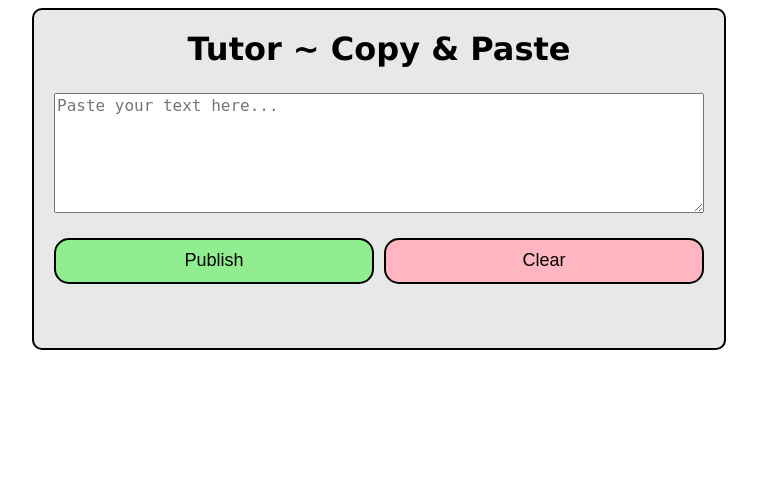
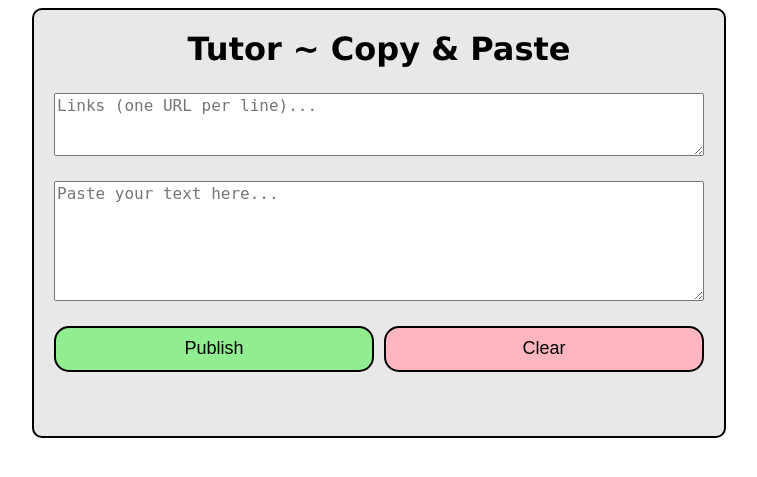
Before and after one commit to ingwaneorg/kopisha, a Flask app: template templates/tutor.html in a window 1280 px wide. Shown: the top 477 px of the page, without its empty margins (261-1018 px from the left). Run offline with Flask 3, Linux system fonts and the light colour scheme; the template is opened without the code that fills it, so the values that code supplies are empty.

Commit message:
Add links in a 2nd box

```diff
--- a/app.py
+++ b/app.py
@@ -8,7 +8,7 @@ app = Flask(__name__)
 app.secret_key = os.environ.get('SECRET_KEY', 'fallback-for-development')
 
 # The entire "database"
-current_clip = ""
+current_clip = {'text': '', 'links': []}
 
 # Tutor path from environment variable
 TUTOR_PATH = os.environ.get('TUTOR_PATH', 'paste-dev')
@@ -27,7 +27,7 @@ def health():
 
 @app.route('/clip')
 def get_clip():
-    return jsonify({'clip': current_clip})
+    return jsonify(current_clip)
 
 @app.route('/<path:tutor_path>', methods=['GET'])
 def tutor(tutor_path):
@@ -41,7 +41,11 @@ def publish(tutor_path):
         return "Not found", 404
     global current_clip
     data = request.get_json()
-    current_clip = data.get('clip', '').strip()[:1000]
+    raw_links = data.get('links', [])
+    current_clip = {
+        'text': data.get('text', '').strip()[:1000],
+        'links': [l.strip() for l in raw_links if l.strip()][:20],
+    }
     return jsonify({'success': True})
 
 if __name__ == '__main__':
--- a/templates/tutor.html
+++ b/templates/tutor.html
@@ -17,11 +17,22 @@
 
     <div class="section">
       <div class="row">
+        <textarea id="links-input"
+                  rows="3"
+                  placeholder="Links (one URL per line)..."
+                  style="width: 100%; resize: vertical; font-family: monospace; font-size: large;">{{ '\n'.join(clip.links) }}</textarea>
+      </div>
+    </div>
+
+    <div class="section-gap"></div>
+
+    <div class="section">
+      <div class="row">
         <textarea id="clip-input"
                   rows="6"
                   maxlength="1000"
                   placeholder="Paste your text here..."
-                  style="width: 100%; resize: vertical; font-family: monospace; font-size: large;">{{ clip }}</textarea>
+                  style="width: 100%; resize: vertical; font-family: monospace; font-size: large;">{{ clip.text }}</textarea>
       </div>
     </div>
 
@@ -52,12 +63,14 @@
 const tutorPath = window.location.pathname;
 
 function publishClip() {
-    const clip = document.getElementById('clip-input').value.trim();
+    const text = document.getElementById('clip-input').value.trim();
+    const linksRaw = document.getElementById('links-input').value;
+    const links = linksRaw.split('\n').map(l => l.trim()).filter(l => l.length > 0);
 
     fetch(tutorPath, {
         method: 'POST',
         headers: { 'Content-Type': 'application/json' },
-        body: JSON.stringify({ clip: clip })
+        body: JSON.stringify({ text: text, links: links })
     })
     .then(response => response.json())
     .then(data => {
@@ -73,6 +86,7 @@ function publishClip() {
 
 function clearClip() {
     document.getElementById('clip-input').value = '';
+    document.getElementById('links-input').value = '';
     publishClip();
 }
 </script>
--- a/version.py
+++ b/version.py
@@ -1,2 +1,2 @@
 # version.py
-__version__ = "0.1.2"
+__version__ = "0.2.0"
```
Also changed, not shown: templates/learner.html (+44 -6 lines).
